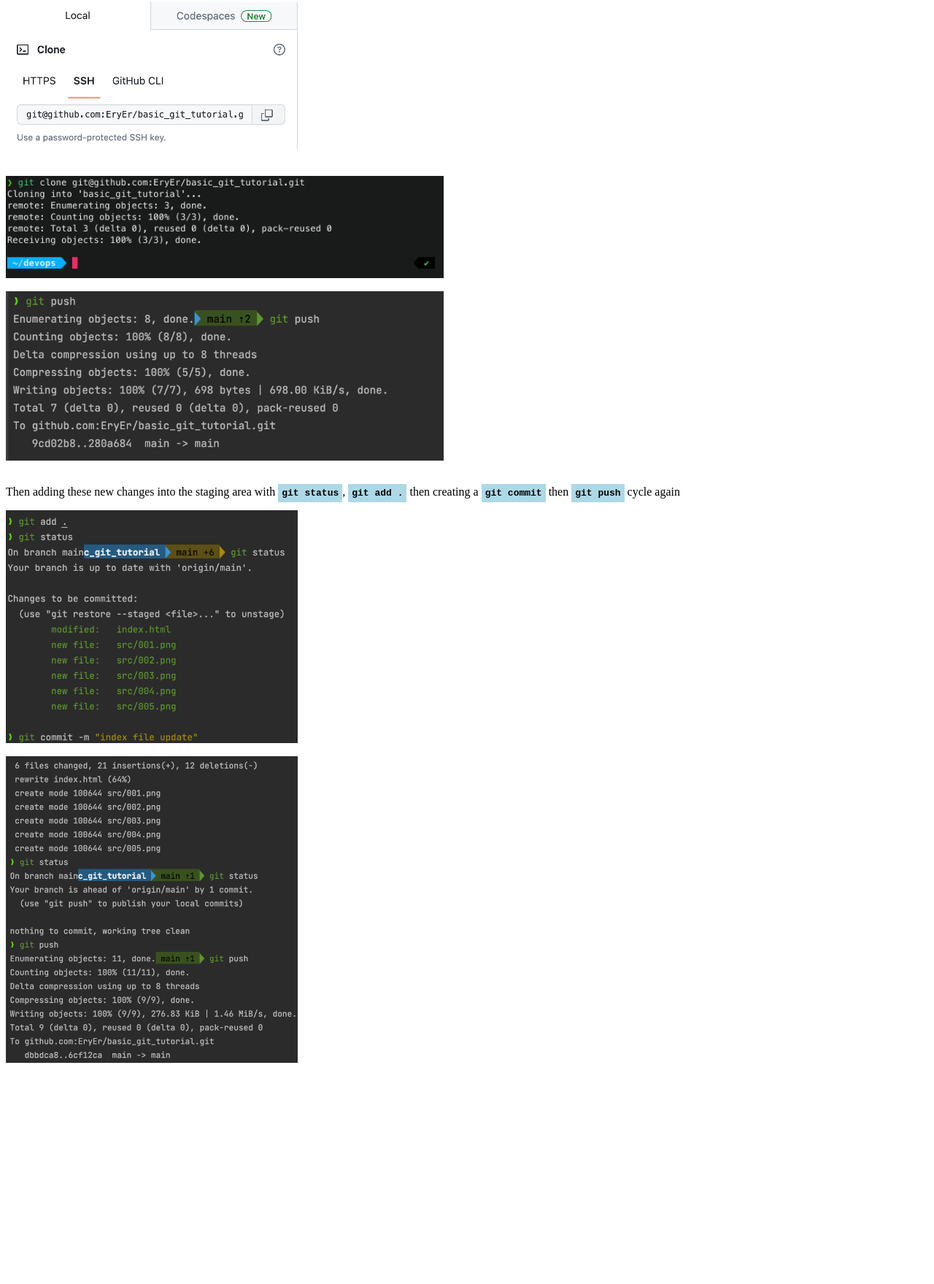
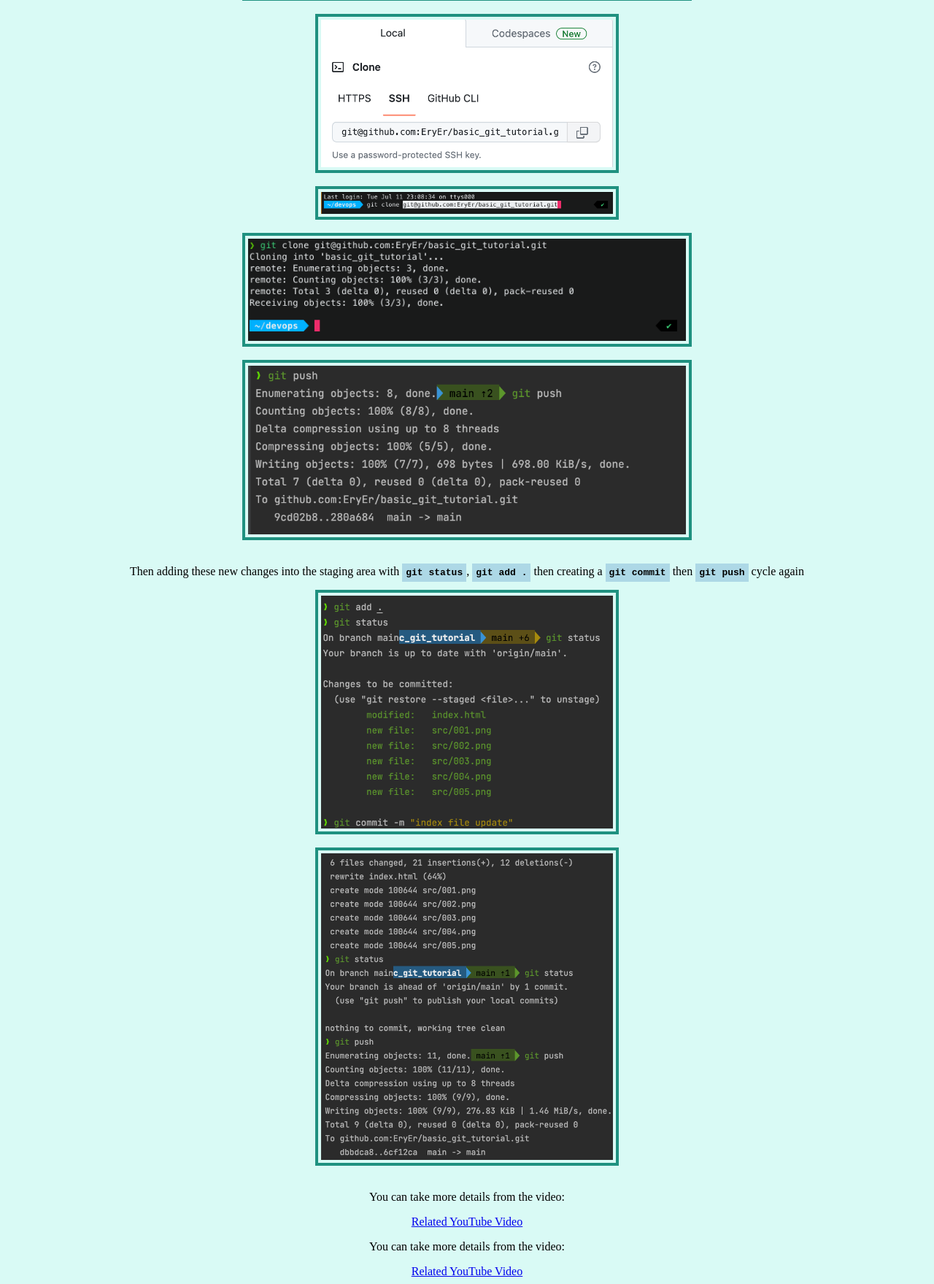
Before and after one commit to EryEr/basic_git_tutorial, a plain HTML site: page index.html in a window 1280 px wide. Shown: the part 490-2249 px from the top of the page at 73% size. Before the commit the page ends 1972 px from the top, so only its background shows below. Drawn offline with Linux system fonts and the light colour scheme.

Commit message:
some css works

```diff
--- a/index.html
+++ b/index.html
@@ -2,6 +2,7 @@
 <html>
 <head>
     <title> Basic Git Tutorial</title>
+    <link rel="stylesheet" href="markup.css">
 
 </head>
 <body>
@@ -20,7 +21,7 @@
         <img src="src/001.png" alt="Creating a repo via GitHub" width="600"><br><br>
 
         <img src="src/002.png" alt="Creating a repo via GitHub" width="400"><br><br>
-        <img src="src/003.png" alt="Creating a repo via GitHub" width="00"><br><br>
+        <img src="src/003.png" alt="Creating a repo via GitHub" width="400"><br><br>
         <img src="src/004.png" alt="Creating a repo via GitHub" width="600"><br><br>
         <img src="src/005.png" alt="Creating a repo via GitHub" width="600"><br><br>
 
@@ -29,6 +30,20 @@
 
         <img src="src/007.png" alt="Creating a repo via GitHub" width="400"><br><br>
 
+
+
+
+
+
+
+    <p>You can take more details from the video:</p>
+    <a href="https://www.youtube.com/watch?v=tRZGeaHPoaw">Related YouTube Video</a>
+
+
+
+    <p>You can take more details from the video:</p>
+    <a href="https://www.youtube.com/watch?v=tRZGeaHPoaw">Related YouTube Video</a>
+
 </body>
 
 </html>
--- /dev/null
+++ b/markup.css
@@ -0,0 +1,19 @@
+.code{
+color: black;
+        font-weight: bold;
+        background-color: lightblue;
+        padding: 5px;
+
+
+}
+body{
+background-color: rgb(217, 250, 245);
+text-align:center;
+}
+
+img{
+border:4px solid;
+padding:4px;
+color:rgb(31, 145, 128);
+
+}
```
